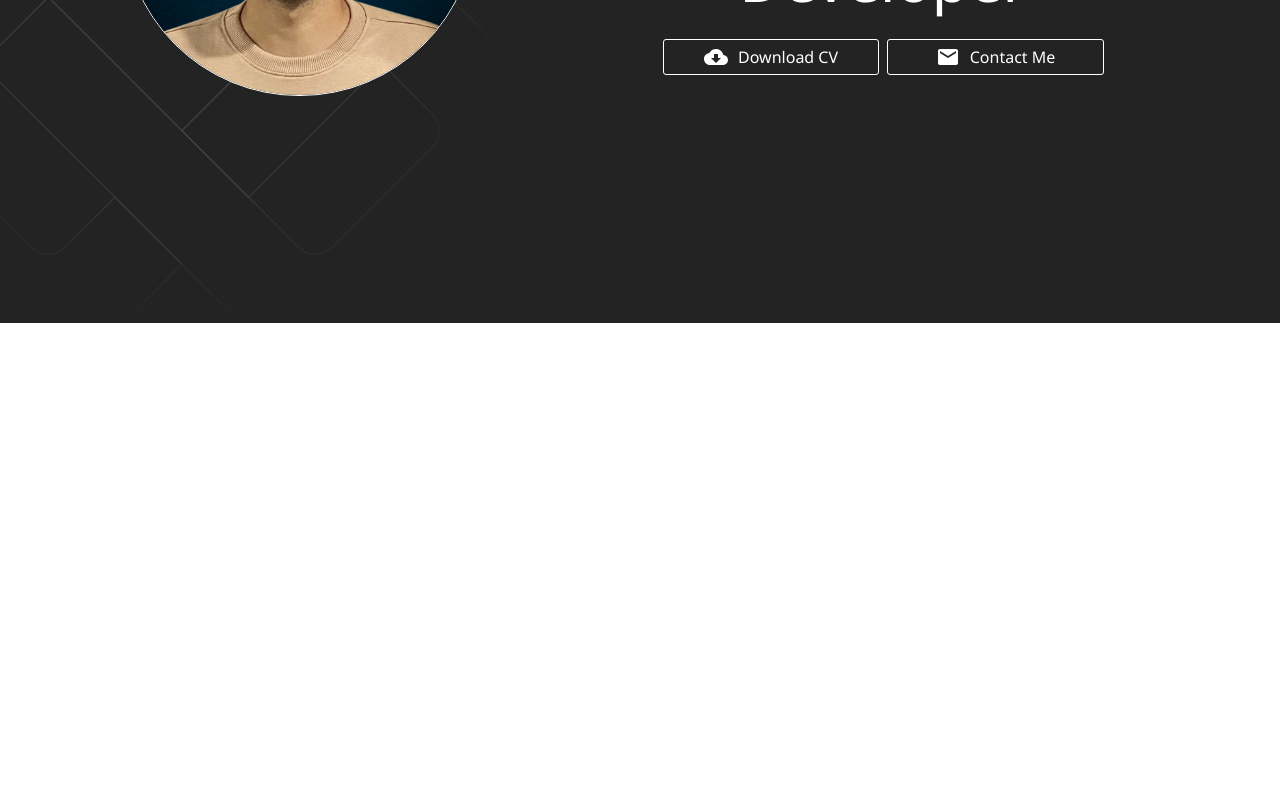
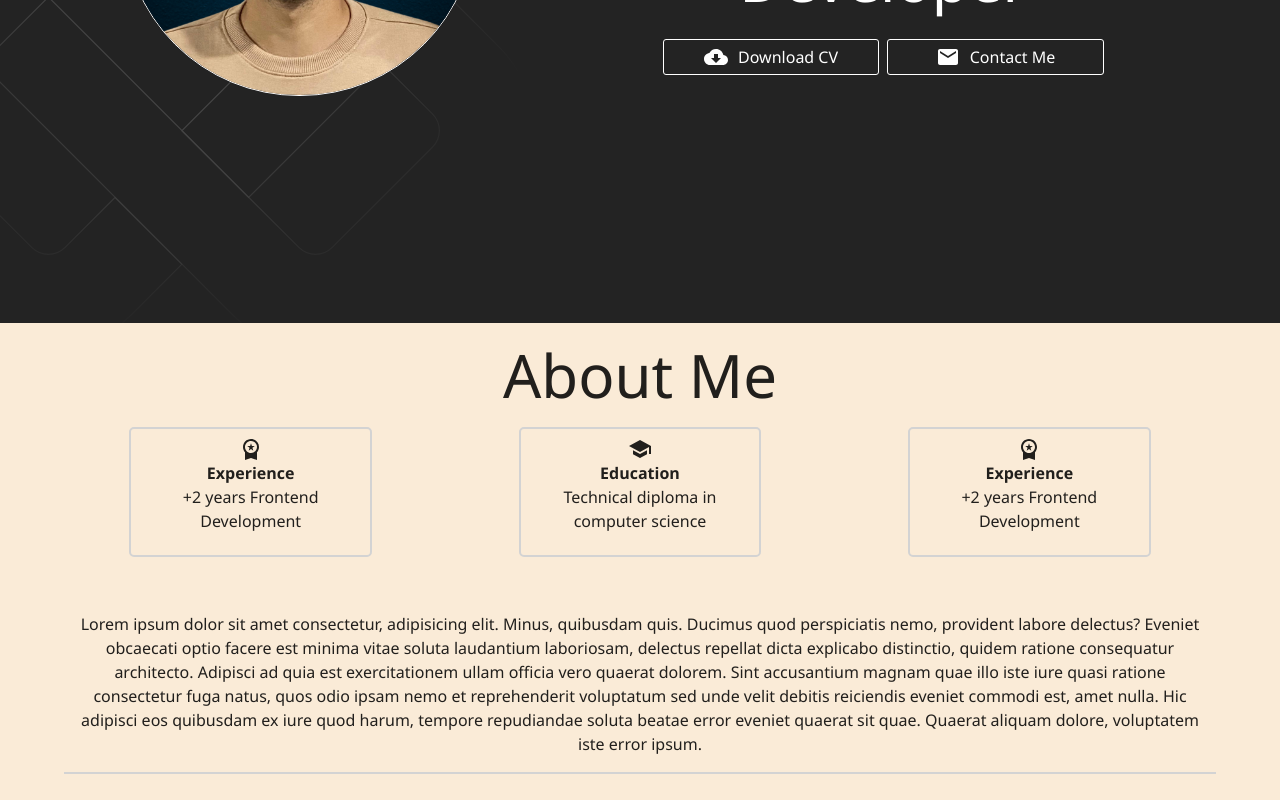
Before and after one commit to ErikAndersonLM/myportfolio, a React (Vite) app: page / in a window 1280 px wide. Shown: the part 477-1277 px from the top of the page. Before the commit the page ends 832 px from the top, so only its background shows below. Built offline with nearby package versions, Linux system fonts and the light colour scheme.

Commit message:
add section about me

```diff
--- a/src/pages/Home/Home.tsx
+++ b/src/pages/Home/Home.tsx
@@ -1,6 +1,7 @@
 import { useState } from 'react'
 import Hero from './sections/Hero/Hero'
 import Navbar from '../../components/Nav-Bar/NavBar'
+import About from './sections/About/About'
 
 
 const Home = () => {
@@ -9,6 +10,7 @@ const Home = () => {
     <>
       <Navbar/>
       <Hero/>
+      <About/>
     </>
   )
 }
--- /dev/null
+++ b/src/pages/Home/sections/About/About.tsx
@@ -0,0 +1,92 @@
+import { styled, Grid, Container, Typography, Box } from '@mui/material'
+import SchoolIcon from '@mui/icons-material/School';
+import WorkspacePremiumIcon from '@mui/icons-material/WorkspacePremium';
+import { Height } from '@mui/icons-material';
+
+const About = () => {
+
+    const StyledAbout = styled("div")(({ theme }) => ({
+        paddingBottom: "2%",
+        backgroundColor: "antiquewhite",
+        marginTop: "16px"
+    }))
+
+    const StyledAboutText = styled("div")(({ theme }) => ({
+        marginTop: "2%",
+        borderBottom: "2px solid #D3D3D3",
+        padding: "16px"
+    }))
+
+    const StyledCard = styled("div")(({ theme }) => ({
+        [theme.breakpoints.up('xs')]: { // <= mobile
+            height: "140px",
+            width: "60%"
+        },
+        [theme.breakpoints.up('md')]: { // >= mobile
+            height: "130px",
+            width: "65%"
+        },
+        display: "flex",
+        flexDirection: "column",
+        alignItems: "center",
+        border: "2px solid #D3D3D3",
+        borderRadius: "5px",
+        padding: '8px'
+    }))
+
+    return (
+        <>
+            <StyledAbout>
+                <Container maxWidth="lg">
+                    <Grid container spacing={2} display="flex" justifyContent="center" alignItems="center">
+                        <Grid item xs={12} md={12} display="flex" justifyContent="center">
+                            <Typography variant='h2'>About Me</Typography>
+                        </Grid>
+                        <Grid item xs={12} md={4} display="flex" justifyContent="center">
+                            <StyledCard>
+                                <WorkspacePremiumIcon />
+                                <Typography textAlign="center" fontWeight="600">
+                                    Experience
+                                </Typography>
+                                <Typography textAlign="center">
+                                    +2 years Frontend Development
+                                </Typography>
+                            </StyledCard>
+                        </Grid>
+                        <Grid item xs={12} md={4} display="flex" justifyContent="center">
+                            <StyledCard>
+                                <SchoolIcon />
+                                <Typography textAlign="center" fontWeight="600">
+                                    Education
+                                </Typography>
+                                <Typography textAlign="center">
+                                    Technical diploma in computer science
+                                </Typography>
+                            </StyledCard>
+                        </Grid>
+                        <Grid item xs={12} md={4} display="flex" justifyContent="center">
+                            <StyledCard>
+                                <WorkspacePremiumIcon />
+                                <Typography textAlign="center" fontWeight="600">
+                                    Experience
+                                </Typography>
+                                <Typography textAlign="center">
+                                    +2 years Frontend Development
+                                </Typography>
+                            </StyledCard>
+                        </Grid>
+                        <Grid item xs={12} md={12} display="flex" justifyContent="center">
+                            <StyledAboutText>
+                                <Typography textAlign="center">
+                                    Lorem ipsum dolor sit amet consectetur, adipisicing elit. Minus, quibusdam quis. Ducimus quod perspiciatis nemo, provident labore delectus? Eveniet obcaecati optio facere est minima vitae soluta laudantium laboriosam, delectus repellat dicta explicabo distinctio, quidem ratione consequatur architecto. Adipisci ad quia est exercitationem ullam officia vero quaerat dolorem. Sint accusantium magnam quae illo iste iure quasi ratione consectetur fuga natus, quos odio ipsam nemo et reprehenderit voluptatum sed unde velit debitis reiciendis eveniet commodi est, amet nulla. Hic adipisci eos quibusdam ex iure quod harum, tempore repudiandae soluta beatae error eveniet quaerat sit quae. Quaerat aliquam dolore, voluptatem iste error ipsum.
+                                </Typography>
+                            </StyledAboutText>
+                        </Grid>
+                    </Grid>
+                </Container>
+            </StyledAbout>
+        </>
+    )
+}
+
+export default About
--- a/src/pages/Home/sections/Hero/Hero.tsx
+++ b/src/pages/Home/sections/Hero/Hero.tsx
@@ -15,6 +15,7 @@ const Hero = () => {
         backgroundColor: theme.palette.primary.main,
         height: "100vh",
         display: "flex",
+        overflow: "hidden",
         alignItems: "center",
         [theme.breakpoints.up('xs')]: { // <= mobile
             paddingTop: "100px"
@@ -51,11 +52,11 @@ const Hero = () => {
                             </Box>
                         </Grid>
                         <Grid item xs={12} md={7}>
-                            <Typography color="primary.contrastText" variant='h1' textAlign="center"pb={2} >Erik Anderson</Typography>
+                            <Typography color="primary.contrastText" variant='h1' textAlign="center" pb={2} >Erik Anderson</Typography>
                             <Typography color="primary.contrastText" variant='h2' textAlign="center">I'm a {typeEffect}</Typography>
                             <Grid container display="flex" justifyContent="center" spacing={1} pt={3}>
                                 <Grid item xs={12} md={4} display="flex" justifyContent="center" >
-                                    <StyledButton onClick={()=> console.log("download")}>
+                                    <StyledButton onClick={() => console.log("download")}>
                                         <CloudDownloadIcon />
                                         <Typography>
                                             Download CV
@@ -63,7 +64,7 @@ const Hero = () => {
                                     </StyledButton>
                                 </Grid>
                                 <Grid item xs={12} md={4} display="flex" justifyContent="center">
-                                    <StyledButton  onClick={()=> console.log("email")}>
+                                    <StyledButton onClick={() => console.log("email")}>
                                         <EmailIcon />
                                         <Typography>
                                             Contact Me
@@ -71,8 +72,6 @@ const Hero = () => {
                                     </StyledButton>
                                 </Grid>
                             </Grid>
-
-
                         </Grid>
                     </Grid>
                 </Container>
```
